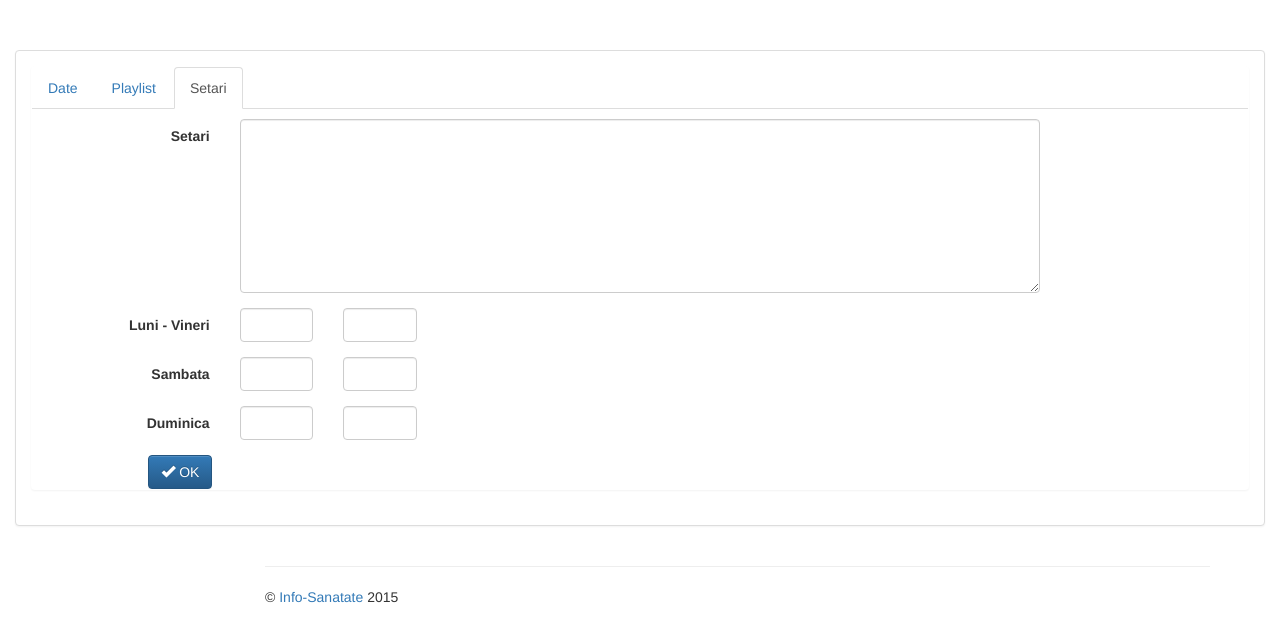
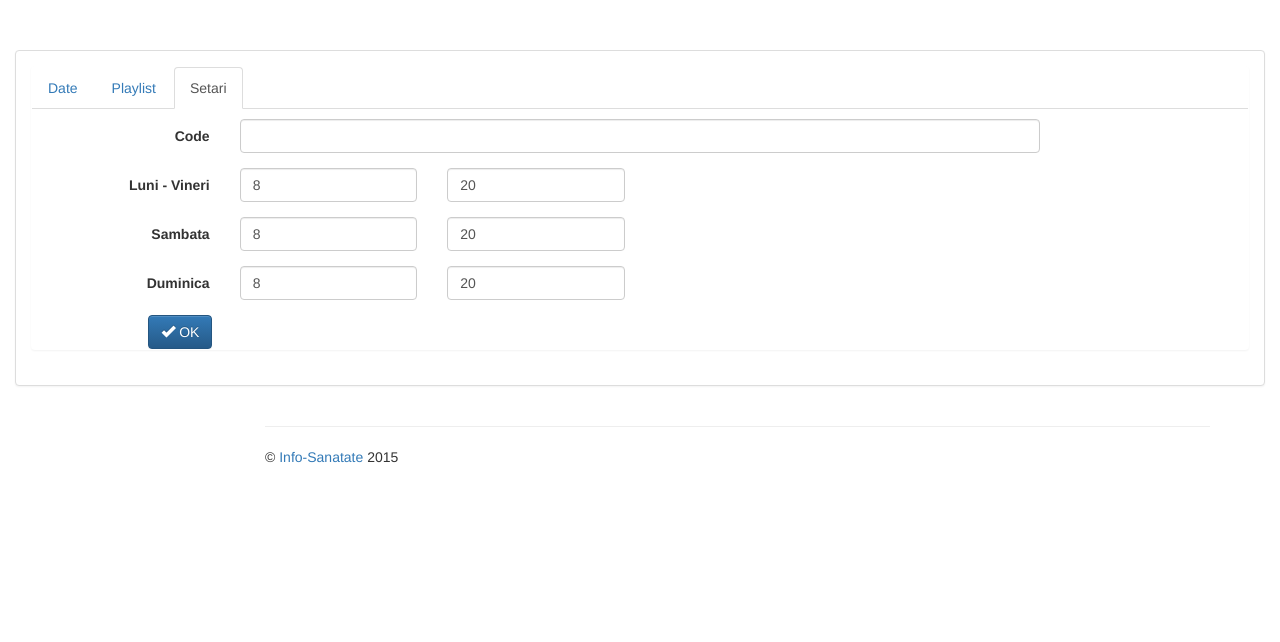
Before and after one commit to urucualex/digitalnet, a PHP site: the page made by application/views/player.php in a window 1280 px wide, after a click on "Setari". Shown: the top 642 px of the page. Run offline with PHP 8.4, Linux system fonts and the light colour scheme; the template is opened without the code that fills it, so the values that code supplies are empty; some libraries are stand-ins or nearby versions.

Commit message:
Add player settings save, fix error treating in generic model

```diff
--- a/application/views/player.php
+++ b/application/views/player.php
@@ -229,41 +229,85 @@
 				    <div role="tabpanel" class="tab-pane" id="settings">
 						<div class="row">
 				    		<div class="col-sm-12">
-				    			<form class="form-horizontal">
+				    			<form class="form-horizontal" action="/players/update" method="post" data-ajax="true">
+				    				<input 	type="hidden"
+				    						name="id"
+				    						value="<?=(array_key_exists('playerId', $player)) ? $player['playerId'] : ''?>"
+				    				/>
 				    				<div class="form-group">
-				    					<label class="col-sm-2 control-label">Setari</label>
+				    					<label class="col-sm-2 control-label">Code</label>
 				    					<div class="col-sm-8">
-				    						<textarea class="form-control" name="settings" rows="8"></textarea>
+				    						<input 	type="text"
+				    								class="form-control"
+				    								name="code"
+				    								value="<?=(array_key_exists('code', $player)) ? $player['code'] : ''?>"
+				    						/>
 				    					</div>
 				    				</div>
 
 				    				<div class="form-group">
 				    					<label class="col-sm-2 control-label">Luni - Vineri</label>
-				    					<div class="col-sm-1">
-				    						<input type="number" min="0" max="24" class="form-control" name="mf_start"/>
+				    					<div class="col-sm-2">
+				    						<input 	type="number"
+				    								min="0"
+				    								max="23"
+				    								class="form-control"
+				    								name="mfStart"
+				    								value="<?=(array_key_exists('mfStart', $player)) ? $player['mfStart'] : '8'?>"
+				    						/>
 				    					</div>
-				    					<div class="col-sm-1">
-				    						<input type="number" min="0" max="24" class="form-control" name="mf_end"/>
+				    					<div class="col-sm-2">
+				    						<input 	type="number"
+				    								min="0"
+				    								max="23"
+				    								class="form-control"
+				    								name="mfEnd"
+				    								value="<?=(array_key_exists('mfEnd', $player)) ? $player['mfEnd'] : '20'?>"
+				    						/>
 				    					</div>
 				    				</div>
 
 				    				<div class="form-group">
 				    					<label class="col-sm-2 control-label">Sambata</label>
-				    					<div class="col-sm-1">
-				    						<input type="number" min="0" max="24" class="form-control" name="sat_start"/>
+				    					<div class="col-sm-2">
+				    						<input 	type="number"
+				    								min="0"
+				    								max="23"
+				    								class="form-control"
+				    								name="satStart"
+				    								value="<?=(array_key_exists('satStart', $player)) ? $player['satStart'] : '8'?>"
+				    						/>
 				    					</div>
-				    					<div class="col-sm-1">
-				    						<input type="number" min="0" max="24" class="form-control" name="sat_end"/>
+				    					<div class="col-sm-2">
+				    						<input 	type="number"
+				    								min="0"
+				    								max="23"
+				    								class="form-control"
+				    								name="satEnd"
+				    								value="<?=(array_key_exists('satEnd', $player)) ? $player['satEnd'] : '20'?>"
+				    						/>
 				    					</div>
 				    				</div>
 
 				    				<div class="form-group">
 				    					<label class="col-sm-2 control-label">Duminica</label>
-				    					<div class="col-sm-1">
-				    						<input type="number" min="0" max="24" class="form-control" name="sun_start"/>
+				    					<div class="col-sm-2">
+				    						<input 	type="number"
+				    								min="0"
+				    								max="23"
+				    								class="form-control"
+				    								name="sunStart"
+				    								value="<?=(array_key_exists('sunStart', $player)) ? $player['sunStart'] : '8'?>"
+				    						/>
 				    					</div>
-				    					<div class="col-sm-1">
-				    						<input type="number" min="0" max="24" class="form-control" name="sun_end"/>
+				    					<div class="col-sm-2">
+				    						<input 	type="number"
+				    								min="0"
+				    								max="23"
+				    								class="form-control"
+				    								name="sunEnd"
+				    								value="<?=(array_key_exists('sunEnd', $player)) ? $player['sunEnd'] : '20'?>"
+				    						/>
 				    					</div>
 				    				</div>
 				    				<div class="col-sm-10 col-sm-offset-1">
```
Also changed, not shown: application/core/Generic_Model.php (+17 -14 lines), application/models/Player_model.php (+42 -0 lines).
